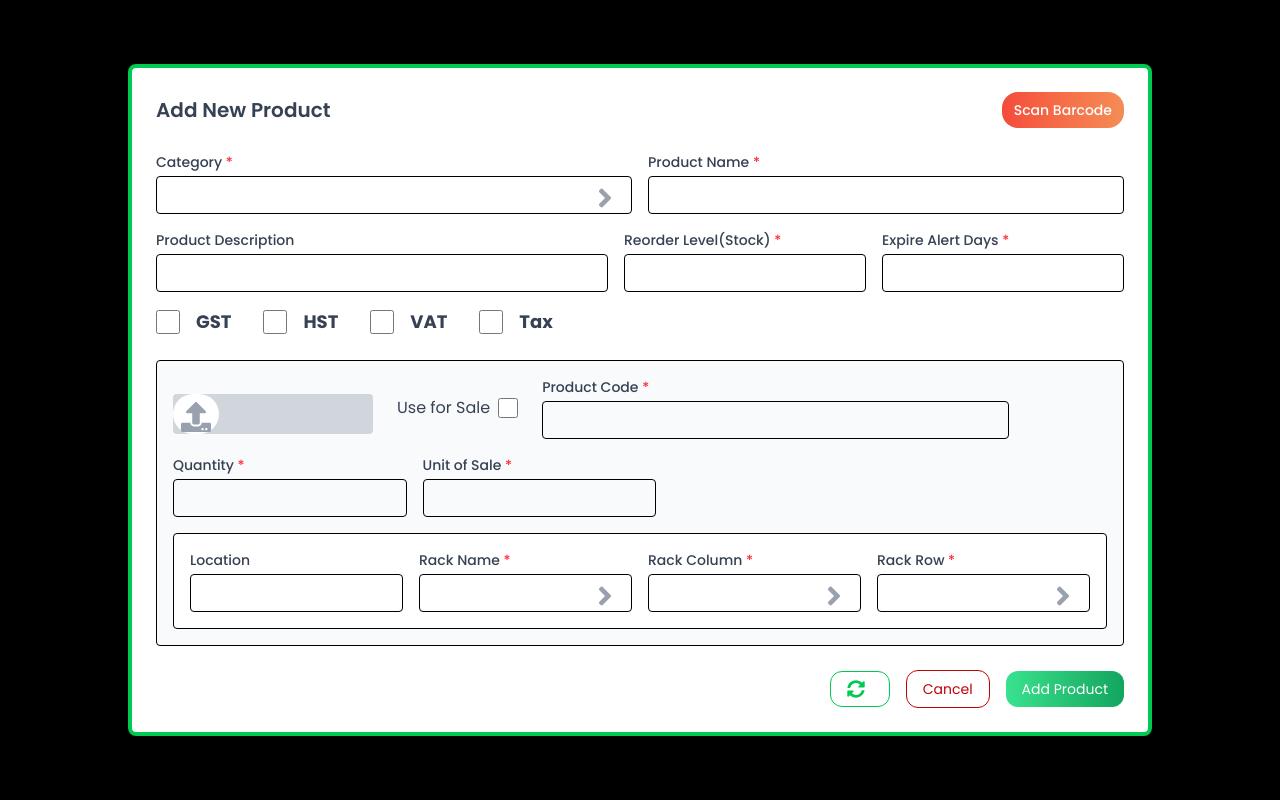
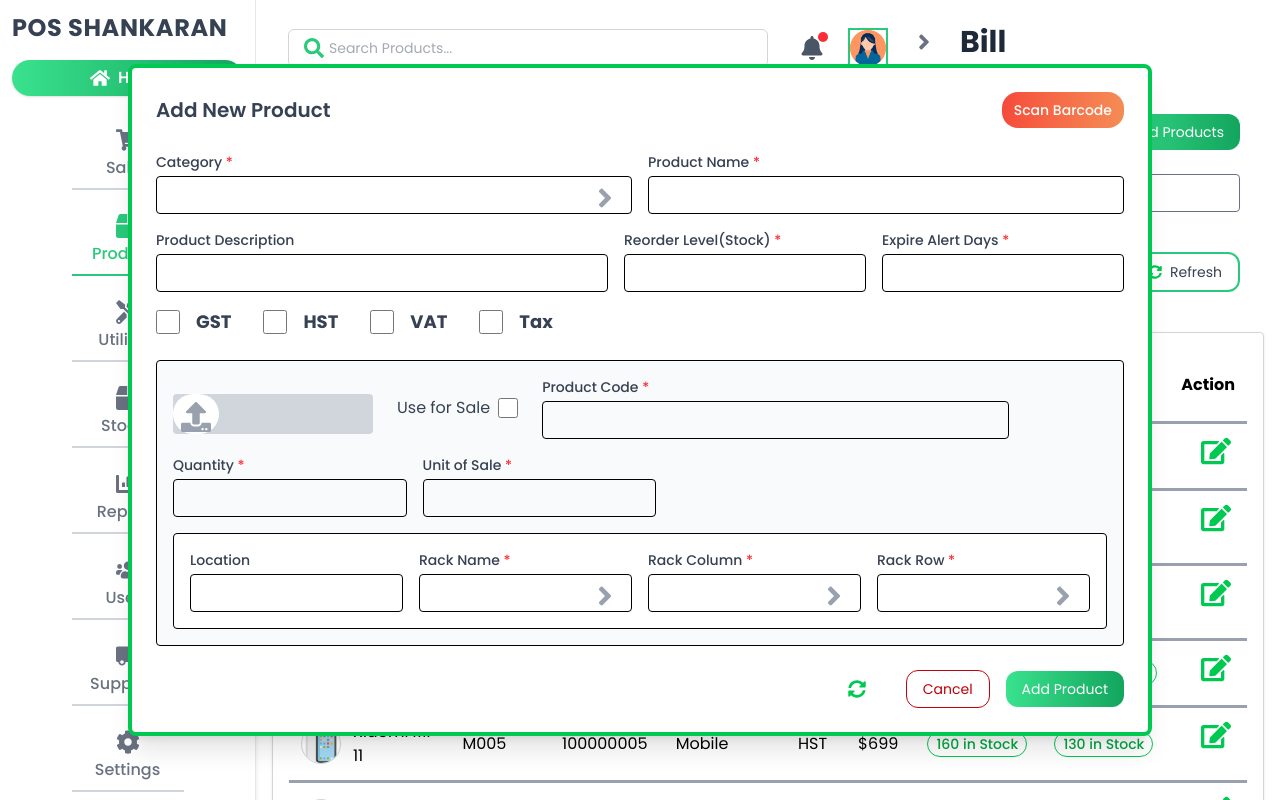
Before and after one commit to Shankaran-G/-pos-ui-react-shankaran, a React (Vite) app: page / in a window 1280 px wide. Both pictures are taken after typing "Sample" into the empty fields and a click on the button "Add Products". Built offline with nearby package versions, Linux system fonts and the light colour scheme.

Commit message:
Final Submission

```diff
--- a/src/components/AddProduct.jsx
+++ b/src/components/AddProduct.jsx
@@ -145,7 +145,7 @@ const AddProduct = ({ onClose }) => {
           <Button
             onClick={() => {}}
             aria-label="Refresh"
-            className="flex items-center text-green-500 border border-green-500 cursor-pointer"
+            className="flex items-center text-green-500 cursor-pointer"
             type="button"
           >
             <FaSyncAlt className="mr-2 text-lg" />
--- a/src/pages/Dashboard.jsx
+++ b/src/pages/Dashboard.jsx
@@ -24,7 +24,7 @@ function Dashboard() {
         </div>
 
         {addProductPopup && (
-          <div className="fixed inset-0 z-50 flex items-center justify-center bg-black bg-opacity-30">
+          <div className="fixed inset-0 z-50 flex items-center justify-center">
             <AddProduct onClose={() => setAddProductPopup(false)} />
           </div>
         )}
```
